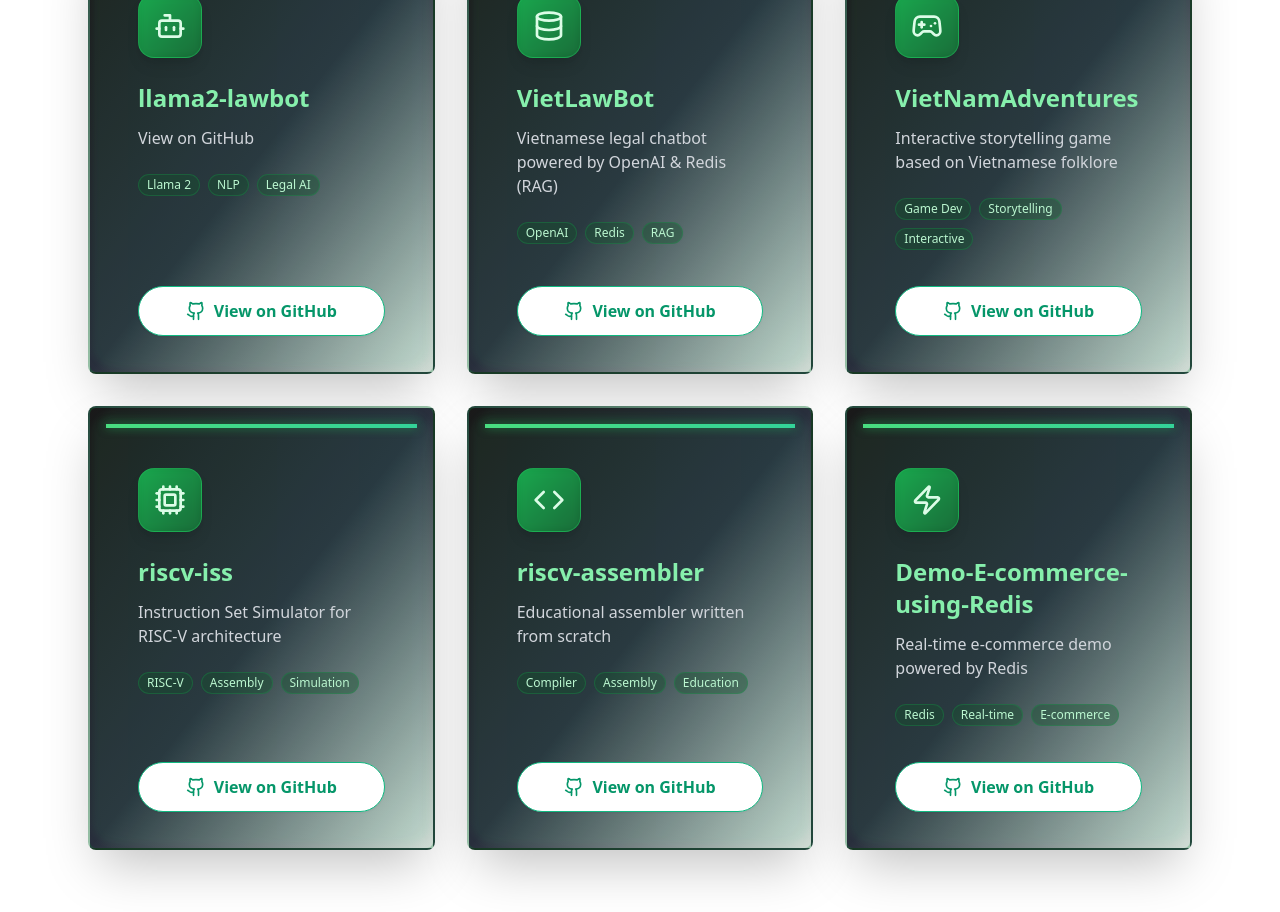
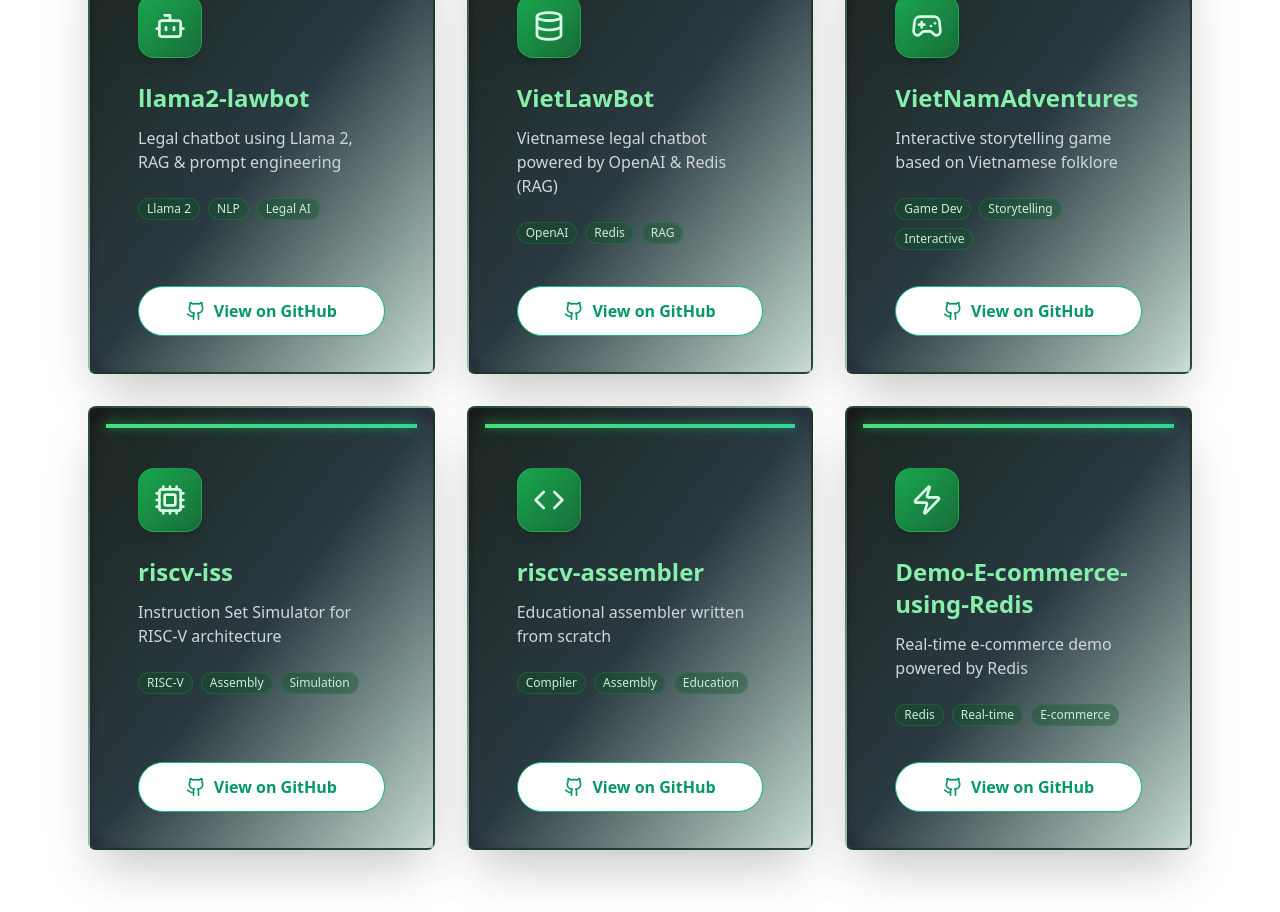
Before and after one commit to MNfine/mnfine-portfolio, a React (Vite) app: page / in a window 1280 px wide. Shown: the part 2420-3332 px from the top of the page. Built offline with nearby package versions, Linux system fonts and the light colour scheme.

Commit message:
update llama2-lawbot description

```diff
--- a/src/App.jsx
+++ b/src/App.jsx
@@ -211,8 +211,8 @@
     icons: [<Bot key="bot1"/>],
     tags: ["Llama 2", "NLP", "Legal AI"],
     description: {
-      en: pageContent.en.projects.viewOnGithub,
-      vi: pageContent.vi.projects.viewOnGithub,
+      en: "Legal chatbot using Llama 2, RAG & prompt engineering",
+      vi: "Chatbot pháp lý sử dụng Llama 2, RAG & kỹ thuật prompt",
     },
     githubLink: "https://github.com/MNfine/llama2-lawbot",
      // NEW: Add image/video preview
```
